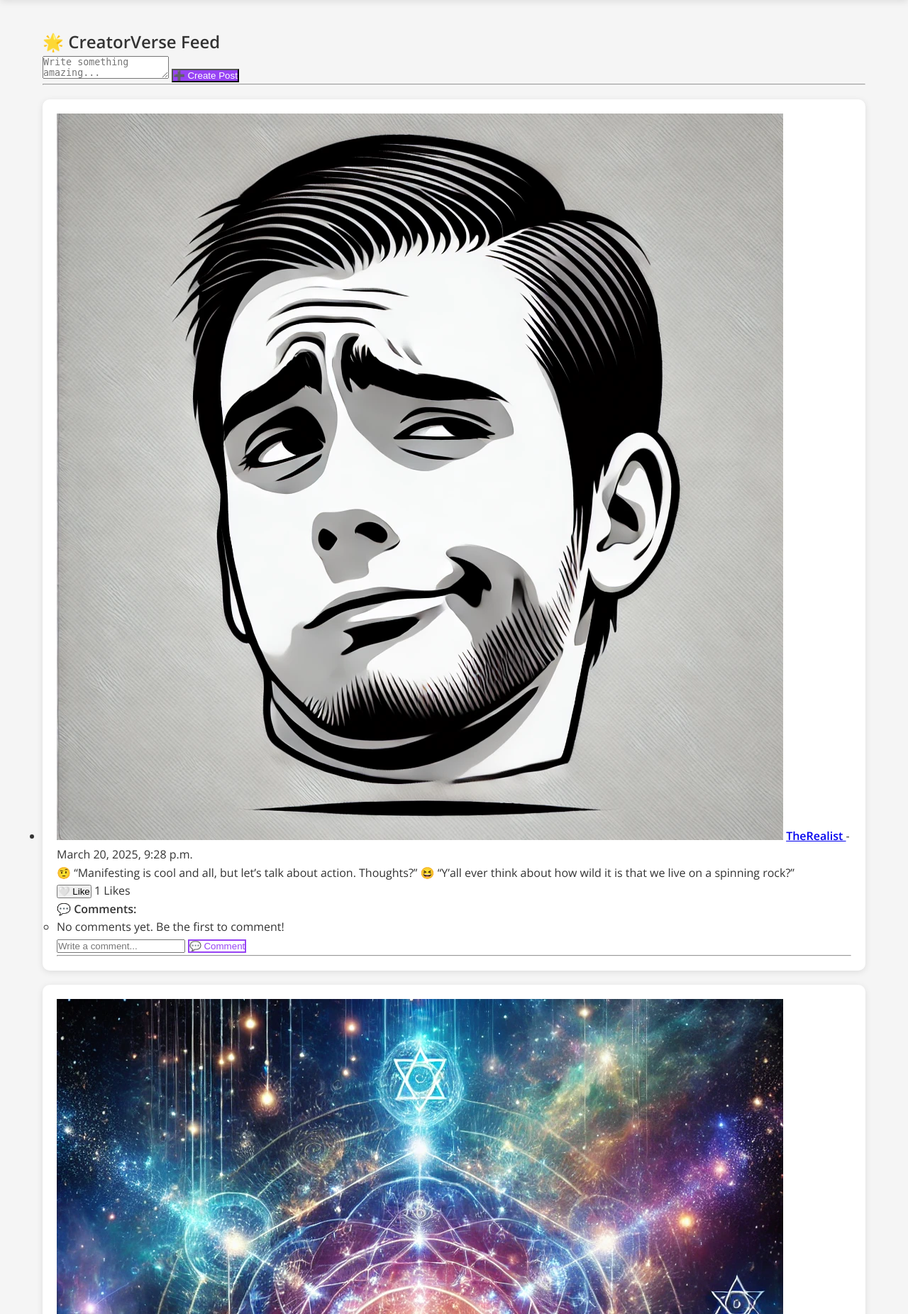
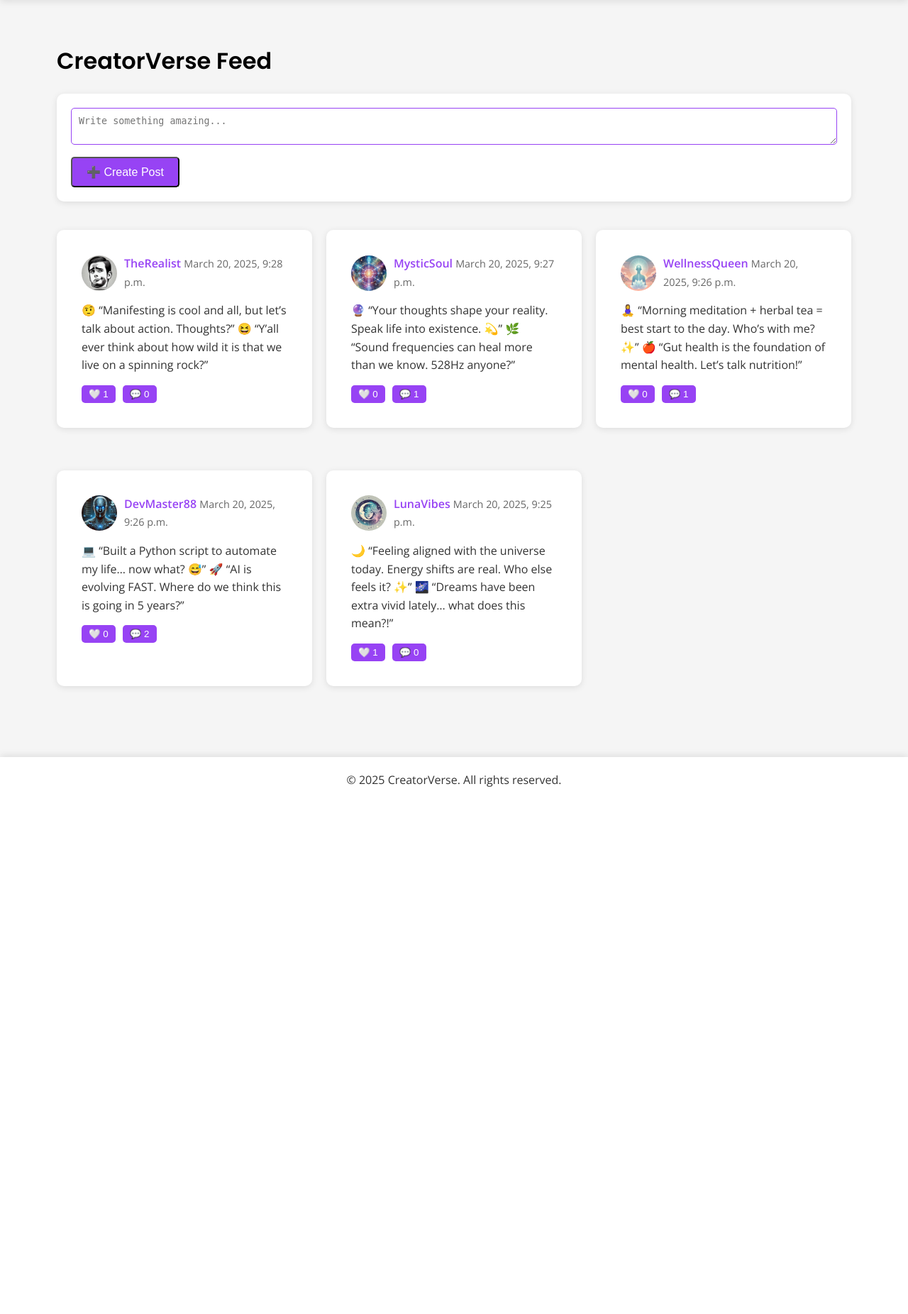
Before and after one commit to Ladynads/creaverse, a Django app: page /feed/ in a window 1280 px wide. Shown: the part 68-1920 px from the top of the page at 71% size. After the commit the page ends 1177 px from the top, so only its background shows below. Run offline with Django 4.2, Linux system fonts and the light colour scheme; a user stored in the database is signed in; data comes from the database, SQL or seed files in the repository; both versions use the stored data as it was after the commit.

Commit message:
Updated feed page

```diff
--- a/feed/templates/feed/feed.html
+++ b/feed/templates/feed/feed.html
@@ -1,58 +1,74 @@
 {% extends "base.html" %}
 
 {% block content %}
-<h2>🌟 CreatorVerse Feed</h2>
+<section class="feed-section">
+    <h1 class="feed-title"> CreatorVerse Feed</h1>
 
     <!-- ✅ Create Post Form (Inline) -->
     {% if user.is_authenticated %}
-    <form method="POST" action="{% url 'new_post' %}">
+    <form method="POST" action="{% url 'new_post' %}" class="create-post-form">
         {% csrf_token %}
         <textarea name="content" placeholder="Write something amazing..." required></textarea>
-        <button type="submit" class="btn-primary">➕ Create Post</button>
+        <button type="submit" class="btn btn-primary">➕ Create Post</button>
     </form>
     {% endif %}
 
-<hr>
-
-<!-- ✅ Display Posts -->
-<ul id="feed-posts">
+    <!-- ✅ Display Posts in a Grid -->
+    <div class="feed-grid">
         {% for post in posts %}
-        <li class="post-card">
+        <div class="post-card">
             <!-- Post Header with User Profile Image -->
             <div class="post-header">
                 <img src="{{ post.user.profile_image.url }}" alt="{{ post.user.username }}" class="post-avatar">
+                <div class="post-user">
                     <strong>
-                    <a href="{% url 'user_profile' post.user.username %}">
+                        <a href="{% url 'user_profile' post.user.username %}" class="username">
                             {{ post.user.username }}
                         </a>
-                </strong> - {{ post.created_at|date:"F j, Y, g:i a" }}
+                    </strong>
+                    <span class="post-date">{{ post.created_at|date:"F j, Y, g:i a" }}</span>
+                </div>
             </div>
 
             <!-- Post Content -->
             <p class="post-content">{{ post.content }}</p>
 
             <!-- ✅ Like Button (AJAX) -->
+            <div class="post-actions">
                 <button class="like-btn" data-post-id="{{ post.id }}">
                     {% if user in post.likes.all %}
-                    ❤️ Unlike
+                    ❤️
                     {% else %}
-                    🤍 Like
+                    🤍
                     {% endif %}
+                    <span id="like-count-{{ post.id }}">{{ post.likes.count }}</span>
                 </button>
-            <span id="like-count-{{ post.id }}">{{ post.likes.count }}</span> Likes
 
-            <!-- ✅ Show Comments -->
+                <!-- ✅ Comment Button -->
+                <button class="comment-btn" onclick="toggleComments('{{ post.id }}')">💬 {{ post.comments.count }}</button>
+
+                <!-- ✅ Delete Post Button (Only for Post Owner) -->
+                {% if post.user == user %}
+                <form action="{% url 'delete_post' post.id %}" method="POST" class="delete-form">
+                    {% csrf_token %}
+                    <button type="submit" class="btn-danger">🗑️ Delete</button>
+                </form>
+                {% endif %}
+            </div>
+
+            <!-- ✅ Comments Section -->
+            <div id="comments-{{ post.id }}" class="comments-section" style="display: none;">
                 <h4>💬 Comments:</h4>
                 <ul id="comment-list-{{ post.id }}">
                     {% for comment in post.comments.all %}
                     <li class="comment-item">
                         <strong>
-                            <a href="{% url 'user_profile' comment.user.username %}">
+                            <a href="{% url 'user_profile' comment.user.username %}" class="username">
                                 {{ comment.user.username }}
                             </a>
                         </strong>: {{ comment.content }}
                         {% if comment.user == user or post.user == user %}
-                            <form action="{% url 'delete_comment' comment.id %}" method="POST" style="display:inline;">
+                        <form action="{% url 'delete_comment' comment.id %}" method="POST" class="delete-form">
                             {% csrf_token %}
                             <button type="submit" class="btn-danger">❌ Delete</button>
                         </form>
@@ -68,28 +84,26 @@
                 <form class="comment-form" data-post-id="{{ post.id }}">
                     {% csrf_token %}
                     <input type="text" name="content" placeholder="Write a comment..." required>
-                    <button type="submit" class="btn-secondary">💬 Comment</button>
+                    <button type="submit" class="btn btn-secondary">💬 Comment</button>
                 </form>
                 {% endif %}
-
-            <!-- ✅ Delete Post Button (Only for Post Owner) -->
-            {% if post.user == user %}
-                <form action="{% url 'delete_post' post.id %}" method="POST" style="display:inline;">
-                    {% csrf_token %}
-                    <button type="submit" class="btn-danger">🗑️ Delete Post</button>
-                </form>
-            {% endif %}
-
-            <hr>
-        </li>
+            </div>
+        </div>
         {% empty %}
         <p>No posts yet. Be the first to post!</p>
         {% endfor %}
-</ul>
+    </div>
+</section>
 
 <!-- ✅ JavaScript for AJAX Like & Comment System -->
 <script>
 document.addEventListener("DOMContentLoaded", function () {
+    // ✅ Function to Toggle Comments
+    function toggleComments(postId) {
+        const commentsSection = document.getElementById(`comments-${postId}`);
+        commentsSection.style.display = commentsSection.style.display === "none" ? "block" : "none";
+    }
+
     // ✅ Function to Refresh Feed without Reloading
     function refreshFeed() {
         fetch("{% url 'feed' %}")  // Fetch fresh posts from the backend
@@ -97,8 +111,8 @@ document.addEventListener("DOMContentLoaded", function () {
         .then(html => {
             let parser = new DOMParser();
             let doc = parser.parseFromString(html, "text/html");
-            let newPosts = doc.querySelector("ul#feed-posts").innerHTML;  // Get updated posts list
-            document.querySelector("ul#feed-posts").innerHTML = newPosts;  // Replace old posts with new ones
+            let newPosts = doc.querySelector(".feed-grid").innerHTML;  // Get updated posts list
+            document.querySelector(".feed-grid").innerHTML = newPosts;  // Replace old posts with new ones
             attachLikeHandlers();  // Reattach event listeners
             attachCommentHandlers();
         })
@@ -122,11 +136,10 @@ document.addEventListener("DOMContentLoaded", function () {
                 .then(response => response.json())
                 .then(data => {
                     if (data.liked) {
-                        this.innerHTML = "❤️ Unlike";
+                        this.innerHTML = `❤️ <span id="like-count-${postId}">${data.total_likes}</span>`;
                     } else {
-                        this.innerHTML = "🤍 Like";
+                        this.innerHTML = `🤍 <span id="like-count-${postId}">${data.total_likes}</span>`;
                     }
-                    document.querySelector(`#like-count-${postId}`).textContent = data.total_likes;
                     refreshFeed();  // Refresh feed after like
                 })
                 .catch(error => console.error("Error:", error));
--- a/static/css/styles.css
+++ b/static/css/styles.css
@@ -176,6 +176,140 @@ body {
     box-shadow: 0 -2px 10px rgba(0, 0, 0, 0.1);
 }
 
+/* Feed Section */
+.feed-section {
+    max-width: 1200px;
+    margin: 0 auto;
+    padding: 20px;
+}
+
+.feed-title {
+    font-size: 2rem;
+    font-family: "Poppins", sans-serif;
+    color: #000000;
+    margin-bottom: 20px;
+}
+
+.create-post-form {
+    background: #FFFFFF;
+    padding: 20px;
+    border-radius: 10px;
+    box-shadow: 0 2px 10px rgba(0, 0, 0, 0.1);
+    margin-bottom: 20px;
+}
+
+.create-post-form textarea {
+    width: 100%;
+    padding: 10px;
+    border-radius: 5px;
+    border: 1px solid #9743F4;
+    margin-bottom: 10px;
+}
+
+/* Feed Grid */
+.feed-grid {
+    display: grid;
+    grid-template-columns: repeat(auto-fill, minmax(300px, 1fr));
+    gap: 20px;
+}
+
+/* Post Card */
+.post-card {
+    background: #FFFFFF;
+    border-radius: 10px;
+    box-shadow: 0 2px 10px rgba(0, 0, 0, 0.1);
+    transition: transform 0.3s ease, box-shadow 0.3s ease;
+    overflow: hidden;
+}
+
+.post-card:hover {
+    transform: translateY(-5px);
+    box-shadow: 0 4px 15px rgba(0, 0, 0, 0.2);
+}
+
+.post-header {
+    display: flex;
+    align-items: center;
+    padding: 15px;
+}
+
+.post-avatar {
+    width: 50px;
+    height: 50px;
+    border-radius: 50%;
+    object-fit: cover;
+    margin-right: 10px;
+}
+
+.post-user {
+    flex: 1;
+}
+
+.username {
+    color: #9743F4;
+    text-decoration: none;
+}
+
+.post-date {
+    font-size: 0.9rem;
+    color: #666666;
+}
+
+.post-content {
+    padding: 0 15px 15px 15px;
+    color: #333333;
+}
+
+/* Post Actions */
+.post-actions {
+    display: flex;
+    gap: 10px;
+    padding: 0 15px 15px 15px;
+}
+
+.post-actions button {
+    background: #9743F4;
+    color: #FFFFFF;
+    border: none;
+    padding: 5px 10px;
+    border-radius: 5px;
+    cursor: pointer;
+    transition: background 0.3s ease;
+}
+
+.post-actions button:hover {
+    background: #7B2CBF;
+}
+
+/* Comments Section */
+.comments-section {
+    padding: 15px;
+    background: #F5F5F5;
+    border-top: 1px solid #DDD;
+}
+
+.comment-item {
+    margin-bottom: 10px;
+}
+
+.delete-form {
+    display: inline;
+}
+
+.btn-danger {
+    background: #FF6B6B;
+    color: #FFFFFF;
+    border: none;
+    padding: 5px 10px;
+    border-radius: 5px;
+    cursor: pointer;
+    transition: background 0.3s ease;
+}
+
+.btn-danger:hover {
+    background: #FF4C4C;
+}
+
 /* Profile Page */
 .profile-container {
     background: #FFFFFF;
--- a/static/js/script.js
+++ b/static/js/script.js
@@ -12,3 +12,10 @@ document.addEventListener("DOMContentLoaded", function() {
     let djangoMessages = document.querySelectorAll("ul.messages li");
     djangoMessages.forEach(msg => msg.style.display = "none");
 });
+
+// Like Button Animation
+document.querySelectorAll('.like-btn').forEach(button => {
+    button.addEventListener('click', () => {
+        button.classList.toggle('liked');
+    });
+});
--- a/users/views.py
+++ b/users/views.py
@@ -233,3 +233,7 @@ def delete_message(request, message_id):
         message.delete()
 
     return redirect(request.META.get("HTTP_REFERER", "message_list"))  # Redirect to previous page
+
+def feed_view(request):
+    posts = Post.objects.all().order_by('-created_at')
+    return render(request, 'feed/feed.html', {'posts': posts})
```
Also changed, not shown: db.sqlite3. Lines whose indentation alone changed are shown as unchanged.
